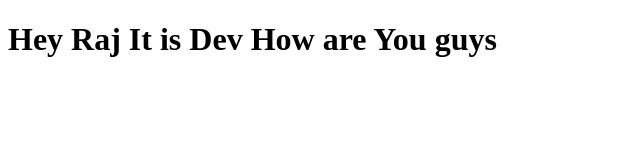
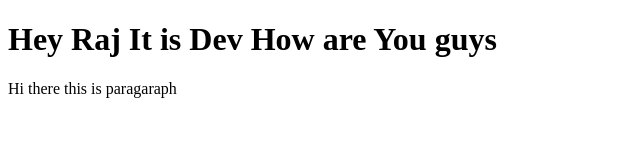
Before and after one commit to RajKumar341994/portfolio, a website: page index.html in a window 1280 px wide. Shown: the whole page, without its empty margins (0-640 px from the left). Drawn offline with Linux system fonts and the light colour scheme.

Commit message:
docs : Paragraph

```diff
--- a/index.html
+++ b/index.html
@@ -8,5 +8,6 @@
   </head>
   <body>
     <h1>Hey Raj It is Dev How are You guys</h1>
+     <p>Hi there this is paragaraph</p>
   </body>
 </html>
```
